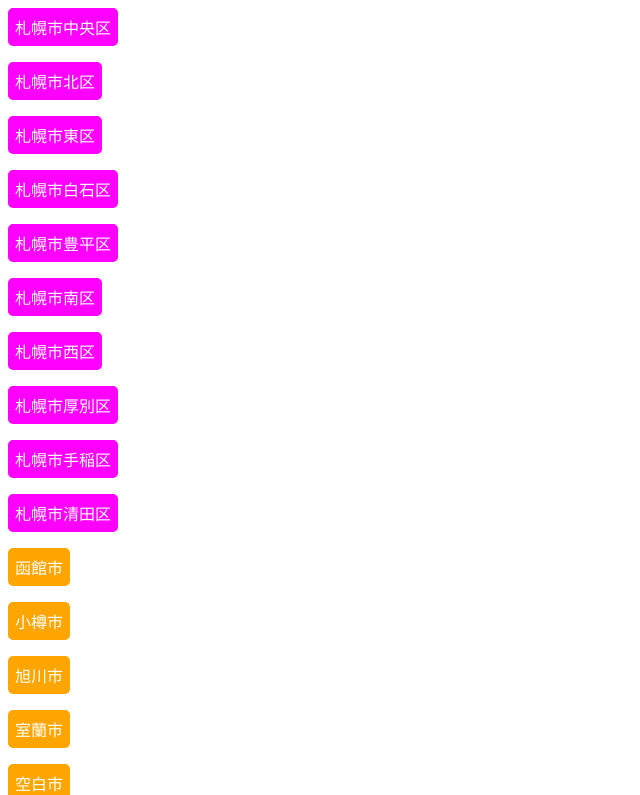
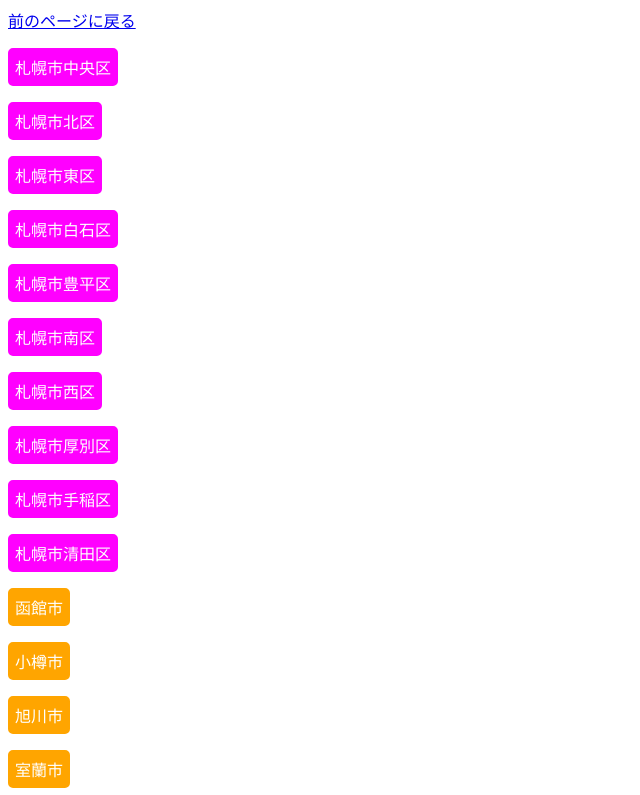
Before and after one commit to shimousaminato/schoolinfo, a plain HTML site: page hokkaido/index.html in a window 1280 px wide. Shown: the top 795 px of the page, without its empty margins (0-640 px from the left). Drawn offline with Linux system fonts and the light colour scheme.

Commit message:
Update index.html

```diff
--- a/hokkaido/index.html
+++ b/hokkaido/index.html
@@ -2,6 +2,7 @@
   <link rel="stylesheet" href="/schoolinfo/hokkaido/index.css">
   <title>北海道の学校のインターネット情報</title>
 </head>
+<p><a href="#" onclick="window.history.back(); return false;">前のページに戻る</a></p>
 <p><a class="Ward" href="/schoolinfo/hokkaido/sapporo_chuo.html">札幌市中央区</a></p>
 <p><a class="Ward" href="/schoolinfo/hokkaido/sapporo_kita.html">札幌市北区</a></p>
 <p><a class="Ward" href="/schoolinfo/hokkaido/sapporo_higashi.html">札幌市東区</a></p>
```
